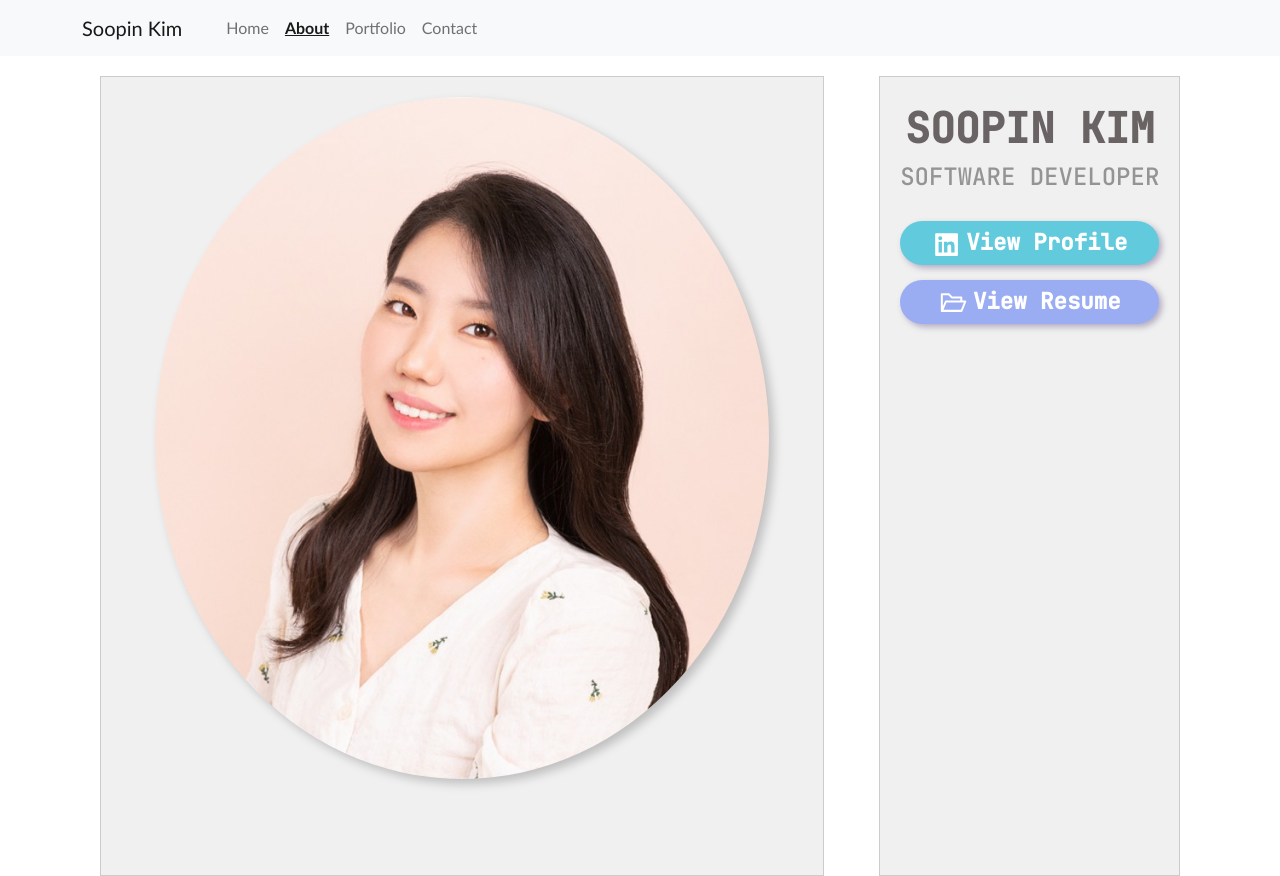
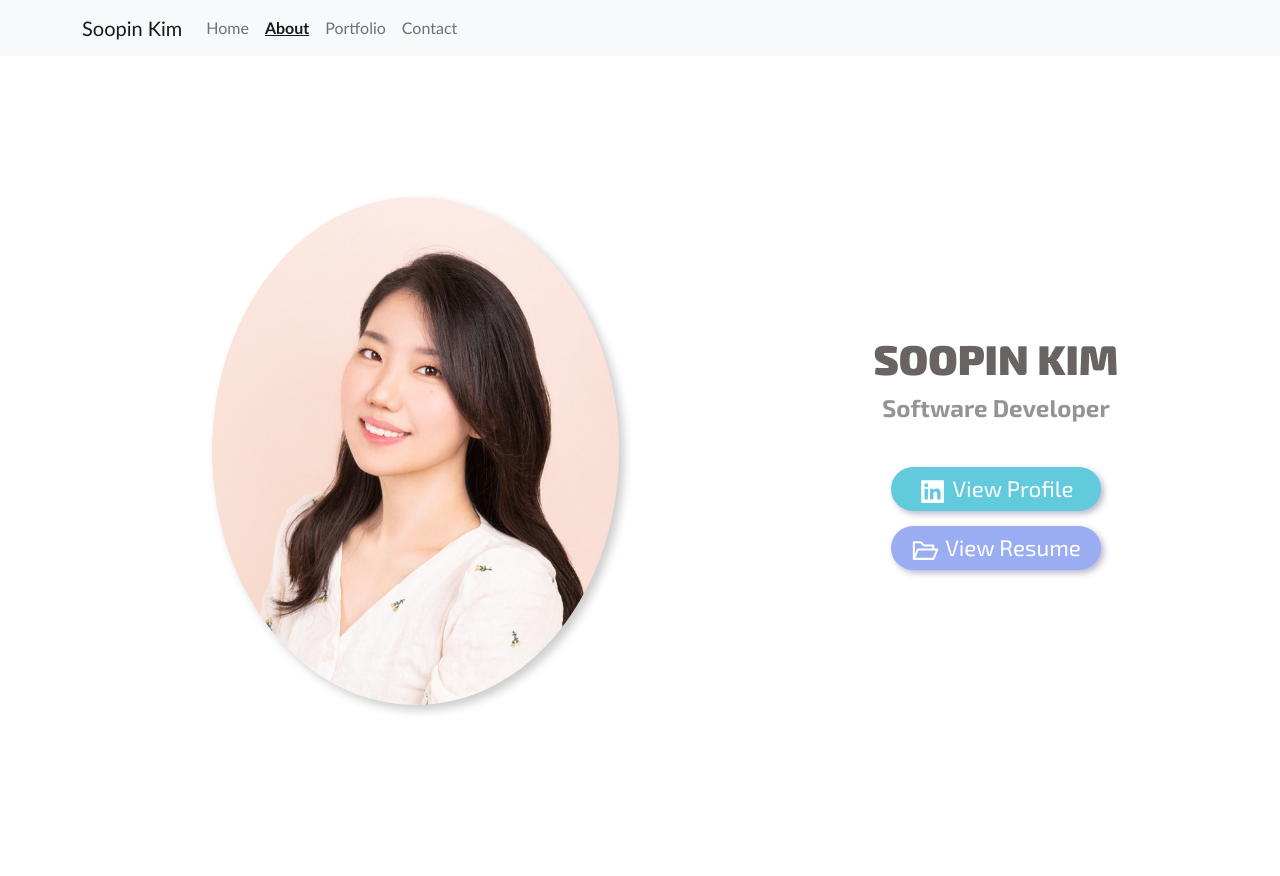
Before and after one commit to elriot/kim_portfolio, a React (Create React App) app: page /#/about in a window 1280 px wide. After the commit the page ends 826 px from the top, so only its background shows below. Built offline with nearby package versions, Linux system fonts and the light colour scheme.

Commit message:
fixing error, about me done

```diff
--- a/src/pages/AboutPage.css
+++ b/src/pages/AboutPage.css
@@ -1,28 +1,22 @@
 
-@import url('https://fonts.googleapis.com/css2?family=JetBrains+Mono:wght@100;500&display=swap');
+@import url('https://fonts.googleapis.com/css2?family=JetBrains+Mono:ital,wght@0,100..800;1,100..800&family=Josefin+Sans:ital,wght@0,100..700;1,100..700&display=swap');
+@import url('https://fonts.googleapis.com/css2?family=Exo+2:ital,wght@0,100..900;1,100..900&family=JetBrains+Mono:ital,wght@0,100..800;1,100..800&family=Josefin+Sans:ital,wght@0,100..700;1,100..700&display=swap');
+
 
 .about-me-container {
-    font-family: JetBrains Mono, monospace;
-    height: 100vh;
-    width: 100vw;
+    font-family: "Josefin Sans", sans-serif;
+    font-optical-sizing: auto;
+    font-weight: bold;
+    font-style: normal;
     display: flex;
     flex-direction: column;
     justify-content: center;
     align-items: center;
-}
-.container {
-    display: flex;
-    flex-direction: column;
-}
-
-.item {
-    background-color: #f0f0f0;
-    padding: 20px;
-    border: 1px solid #ccc;
+    padding: 0;
 }
 
 @media (min-width: 768px) {
-    .container {
+    .about-me-container {
         flex-direction: row;
         flex-wrap: wrap;
         gap: 20px;
@@ -32,14 +26,30 @@
     }
 }
 
+.item {
+    /* border: 1px solid gray; */
+    display: flex;
+    flex-direction: column;
+    justify-content: center;
+    align-items: center;
+    margin: 0;
+    padding: 0;
+}
 
-.profile-image{
-    width: 90%;
-    height: 90%;
+.profile-image-container {
+    width: min-content(width,height);
+    height: min-content(width,height);
+    overflow: hidden;
+    margin-top: 5%;
+    margin-bottom: 5%;
+}
+
+.profile-image {
+    width: 80%;
+    height: 80%;
     border-radius: 70%;
     filter: drop-shadow(5px 5px 5px rgba(0, 0, 0, 0.2));
     object-fit: cover;
-    margin-bottom: 10px
 }
 
 .name-tag{
@@ -47,11 +57,13 @@
     color: rgb(106, 99, 99);
     margin: 0;
     font-size: clamp(1.8em,calc(1em + 2.0vw),3.6em);
+    font-family: "Exo 2", sans-serif;
 
 }
 .job-tag{
     color: rgb(149, 148, 148);
     font-size: clamp(1.0em,calc(0.5em + 2.0vw),1.5em);
+    font-family: "Exo 2", sans-serif;
 
 }
 
@@ -64,6 +76,7 @@ button svg{
     align-items: center;
     justify-items: center;
     text-align: center;
+      font-family: "Exo 2", sans-serif;
 }
 .button-container{
     margin-top: 15px;
@@ -82,11 +95,12 @@ button svg{
 
     filter: drop-shadow(3px 3px 3px rgba(32, 12, 87, 0.3));
     color:white;
-    font-weight: bolder;
+    /* font-weight: bolder; */
     border:none;
     font-size: clamp(0.9em,calc(0.3em + 2.0vw),1.3em);
     font-size: 1.4em;
     transition: all 0.2s ease-in-out;
+    font-family: "Exo 2", sans-serif;
 }
 .about-button.linked-in{
     background-color: rgb(97, 202, 221);
--- a/src/pages/AboutPage.js
+++ b/src/pages/AboutPage.js
@@ -6,13 +6,13 @@ import resume from "../files/resume.pdf";
 
 export const AboutPage = () => {
     return (
-        <div className="page-container about-me-container container">
+        <div className="page-container about-me-container page-container-height">
             <div className="profile-image-container item">
                 <img className="profile-image" src={profile} alt="here"></img>
             </div>
             <div className="item">
                 <p className="name-tag">SOOPIN KIM</p>
-                <p className="job-tag">SOFTWARE DEVELOPER</p>
+                <p className="job-tag">Software Developer</p>
                 <div className="button-container">
                     <button
                         className="about-button linked-in"
--- a/src/pages/MainPage.css
+++ b/src/pages/MainPage.css
@@ -4,8 +4,6 @@
     position: absolute;
     /* background-color: black; */
     width: 100%;
-    height: 100%;
-
     padding: 2em;
     display: flex;
     align-items: center;
--- a/src/pages/MainPage.js
+++ b/src/pages/MainPage.js
@@ -26,7 +26,7 @@ export const MainPage = () => {
     }, []);
 
     return (
-        <div className="main-container">
+        <div className="main-container page-container-height">
             <span className="comment-text comment">// Welcoming message for everyone</span>
             <h1 className="main-text">
                 <span className="function-name">print</span>
--- a/src/pages/MainPage2.css
+++ b/src/pages/MainPage2.css
@@ -5,17 +5,17 @@
   padding: 0;
 }
 .main-container {
-    position: absolute;
+    position: relative;
     background: #282c34;
     /* font-size: 2vmin; */
     font-family: JetBrains Mono, monospace;
-    height: 100vh;
     width: 100vw;
     display: flex;
     flex-direction: column;
     justify-content: center;
     align-items: center;
 }
+
 .comment {
     padding-bottom: 0.5em;
 }
--- a/src/pages/common.css
+++ b/src/pages/common.css
@@ -1,6 +1,8 @@
 .page-container {
   /* background-color: gray; */
+  height: 100;
   width: 90%;
+  max-width: 1140px;
   overflow: hidden;
   display: flex;
   align-items: center;
@@ -10,3 +12,7 @@
   margin: auto;
   margin-top: 20px;
 }
+
+.page-container-height {
+  height: calc(100vh - 50px);
+}
```
